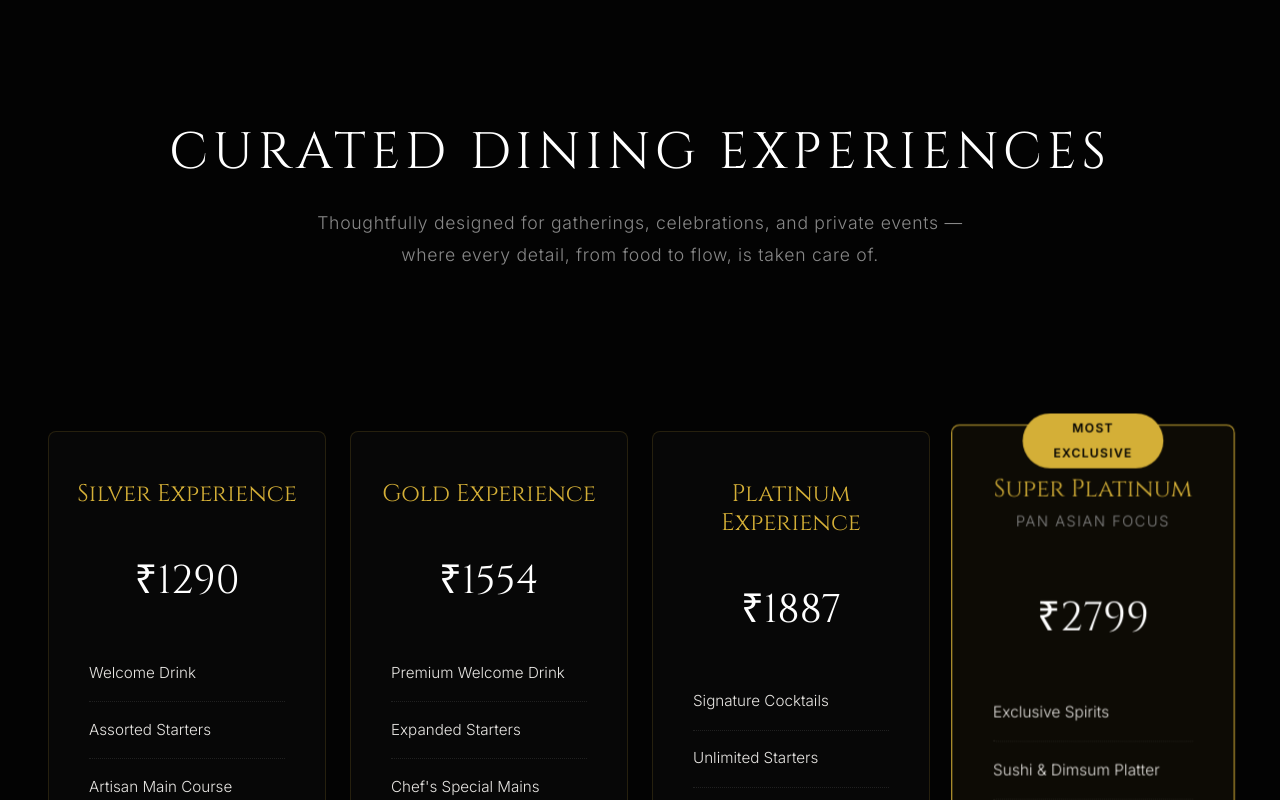
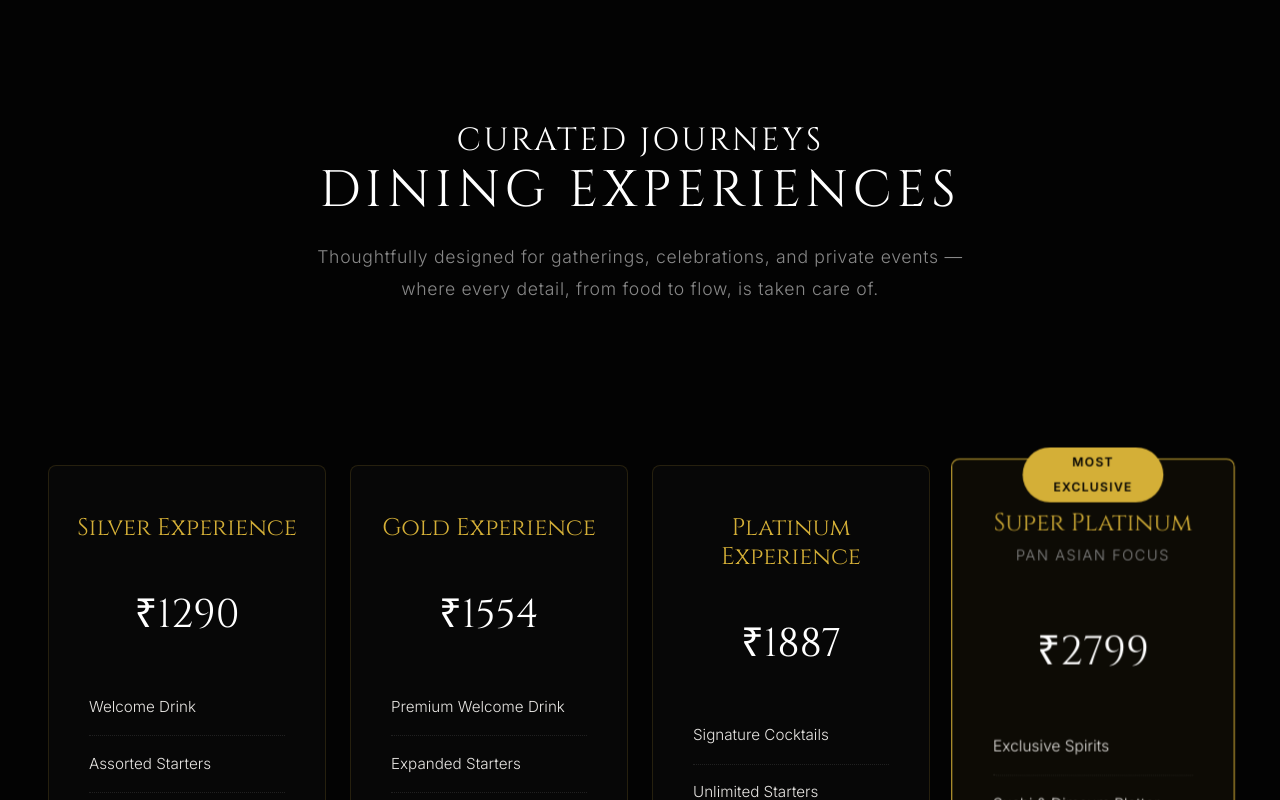
Before and after one commit to sherhanabid123-debug/Fridah-by-bohemians, a React (Vite) app: page / in a window 1280 px wide. Shown: the part 10360-11160 px from the top of the page. Built offline with nearby package versions, Linux system fonts and the light colour scheme.

Commit message:
fix: restore 3-tier luxury typographic hierarchy for all package headers

```diff
--- a/src/components/Addons.jsx
+++ b/src/components/Addons.jsx
@@ -12,6 +12,9 @@ const Addons = () => {
         <section className="section-padding" style={{ backgroundColor: 'var(--color-black)' }}>
             <div className="container reveal">
                 <div className="section-header reveal">
+                    <h3 className="section-subtitle">
+                        <span className="mask-reveal"><span>Bespoke Upgrades</span></span>
+                    </h3>
                     <h2 className="section-title">
                         <span className="mask-reveal"><span>Enhance Your Experience</span></span>
                     </h2>
--- a/src/components/DiningPackages.jsx
+++ b/src/components/DiningPackages.jsx
@@ -34,8 +34,11 @@ const DiningPackages = () => {
         <section id="dining" className="packages-section section-padding">
             <div className="container">
                 <div className="section-header reveal">
+                    <h3 className="section-subtitle">
+                        <span className="mask-reveal"><span>Curated Journeys</span></span>
+                    </h3>
                     <h2 className="section-title">
-                        <span className="mask-reveal"><span>Curated Dining Experiences</span></span>
+                        <span className="mask-reveal"><span>Dining Experiences</span></span>
                     </h2>
                     <p className="pkg-intro">
                         Thoughtfully designed for gatherings, celebrations, and private events — where every detail, from food to flow, is taken care of.
--- a/src/components/LiquorPackages.jsx
+++ b/src/components/LiquorPackages.jsx
@@ -24,6 +24,9 @@ const LiquorPackages = () => {
         <section id="liquor" className="packages-section section-padding" style={{ backgroundColor: 'var(--color-charcoal)' }}>
             <div className="container">
                 <div className="section-header reveal">
+                    <h3 className="section-subtitle">
+                        <span className="mask-reveal"><span>Elevated Celebrations</span></span>
+                    </h3>
                     <h2 className="section-title">
                         <span className="mask-reveal"><span>Spirits & Mixology</span></span>
                     </h2>
--- a/src/components/Packages.css
+++ b/src/components/Packages.css
@@ -5,7 +5,7 @@
 
 .pkg-intro {
     max-width: 700px;
-    margin: 1.5rem auto 0;
+    margin: 1.2rem auto 0;
     color: var(--color-grey);
     line-height: 1.8;
     text-align: center;
```
